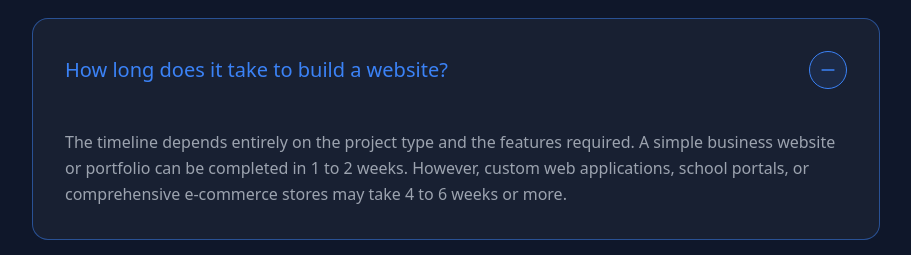
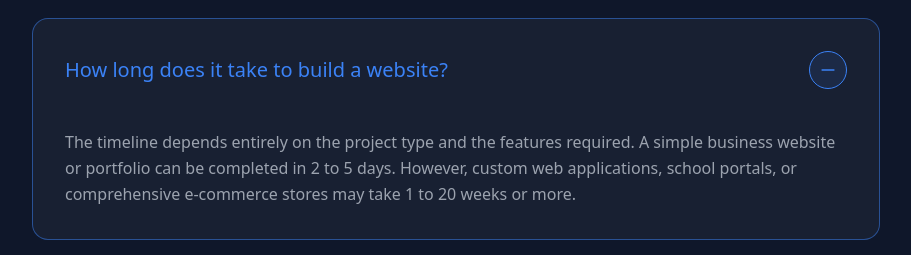
Before and after one commit to mrmahid141528/mrmahid-webportfolio, a Next.js app: page / in a window 1280 px wide. Shown: the part 2000-2255 px from the top of the page, without its empty margins (184-1095 px from the left). Built offline with nearby package versions, Linux system fonts and the light colour scheme.

Commit message:
fix: updated FAQ website building timeline

```diff
--- a/src/components/sections/FaqSection.tsx
+++ b/src/components/sections/FaqSection.tsx
@@ -7,7 +7,7 @@ import { Plus, Minus } from 'lucide-react';
 const faqs = [
     {
         question: "How long does it take to build a website?",
-        answer: "The timeline depends entirely on the project type and the features required. A simple business website or portfolio can be completed in 1 to 2 weeks. However, custom web applications, school portals, or comprehensive e-commerce stores may take 4 to 6 weeks or more."
+        answer: "The timeline depends entirely on the project type and the features required. A simple business website or portfolio can be completed in 2 to 5 days. However, custom web applications, school portals, or comprehensive e-commerce stores may take 1 to 20 weeks or more."
     },
     {
         question: "How much will the website development cost?",
```
